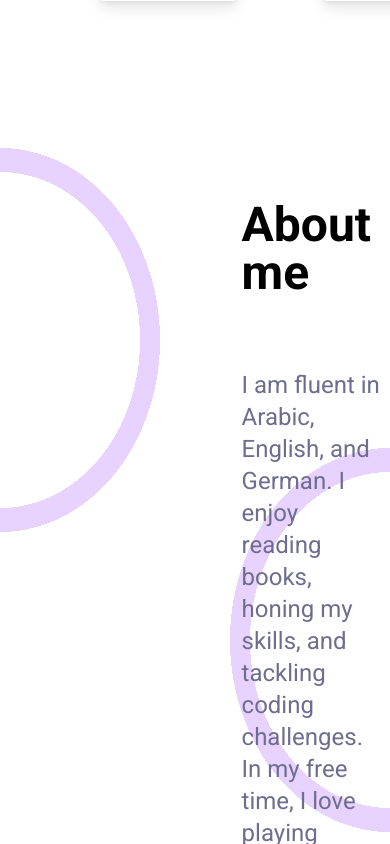
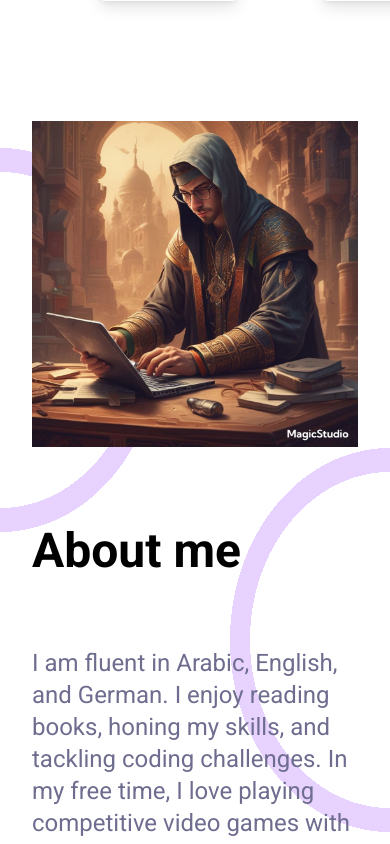
Before and after one commit to RamezCh/portfolio, a React (Vite) app: page / in a window 390 px wide. Shown: the part 4160-5004 px from the top of the page. Built offline with nearby package versions, Linux system fonts and the light colour scheme; a web font is replaced by a local one.

Commit message:
add: img make card responsive

```diff
--- a/src/App.tsx
+++ b/src/App.tsx
@@ -13,7 +13,7 @@ const aboutMe = {
     title: "About me",
     text: "I am fluent in Arabic, English, and German. I enjoy reading books, honing my skills, and tackling coding challenges. In my free time, I love playing competitive video games with my brothers and friends. I strongly believe in lifelong self-improvement and the importance of cherishing time with family and friends",
     imgLeft: true,
-    imgSize: "h-[450px]"
+    imgSize: "mx-auto md:w-[60%] lg:w-full md:h-[400px] lg:h-[450px]"
 }
 
 const expertise = {
@@ -23,7 +23,7 @@ const expertise = {
     title: "Skills & Expertise",
     text: "I have a solid foundation in backend development, machine learning, and DevOps, with hands-on experience in Python, Java, and JavaScript, along with frameworks like Spring and Flask. In ML, I’ve worked on data cleaning, model tuning, and deployment using Docker. I’m also comfortable with DevOps tools like Jenkins and Kubernetes, always striving to improve efficiency and automation. I’m constantly learning and aim to grow further in these areas",
     imgLeft: false,
-    imgSize: "h-[600px]"
+    imgSize: "md:h-[400px] lg:h-[600px]"
 }
 
 function App() {
--- a/src/components/Contact.tsx
+++ b/src/components/Contact.tsx
@@ -4,8 +4,8 @@ import ContactForm from "../shared/ContactForm.tsx";
 export const Contact = () => {
     return <section id="contact">
         <CenteredTitle title="Contact Me" text="Have a project or question in mind? Just send me a message"/>
-        <div className="flex flex-row justify-evenly mx-[10%]">
-            <img src="./mail_sent.avif" alt="mail flying"/>
+        <div className="flex flex-row justify-evenly md:mx-[10%]">
+            <img className="hidden xl:block w-[40%]" src="./mail_sent.avif" alt="mail flying"/>
             <ContactForm/>
         </div>
     </section>
--- a/src/shared/ImageCard.tsx
+++ b/src/shared/ImageCard.tsx
@@ -11,7 +11,8 @@ interface types {
 }
 
 export const ImageCard = (props:types) => {
-    return <section id={props.sectionID} className={`flex ${props.imgLeft ? 'flex-row' : 'flex-row-reverse'} justify-center p-20 mx-40 gap-20`}>
+    return <section id={props.sectionID} className={`flex flex-col lg:justify-center md:p-10 md:mx-20 lg:p-20 lg:mx-40 gap-20 ${
+        props.imgLeft ? 'xl:flex-row' : 'xl:flex-row-reverse'}`}>
         <img src={props.imgSrc} alt={props.imgAlt} className={props.imgSize}/>
         <Card title={props.title} titleSize="text-5xl mb-18" text={props.text}/>
     </section>
```
Also changed, not shown: public/mail_sent.avif (added).
